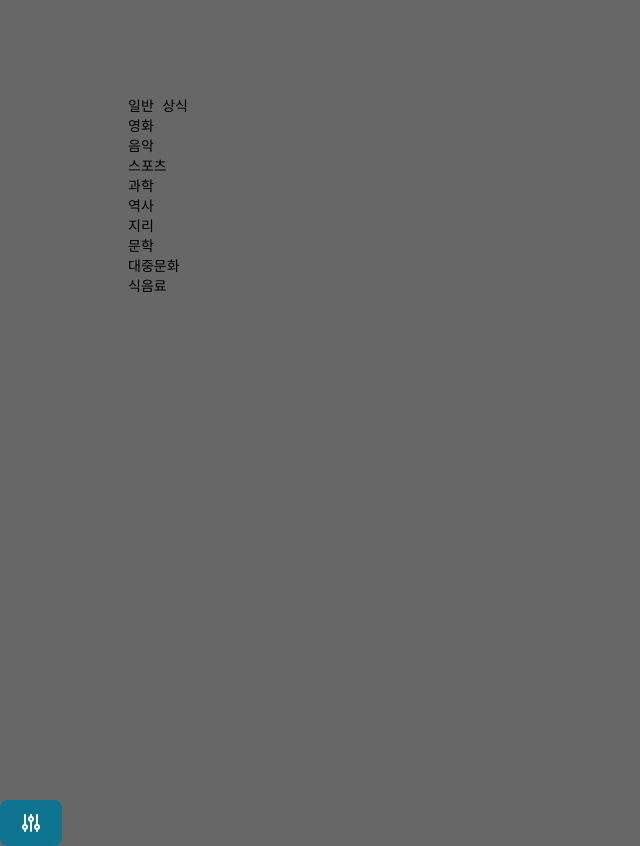
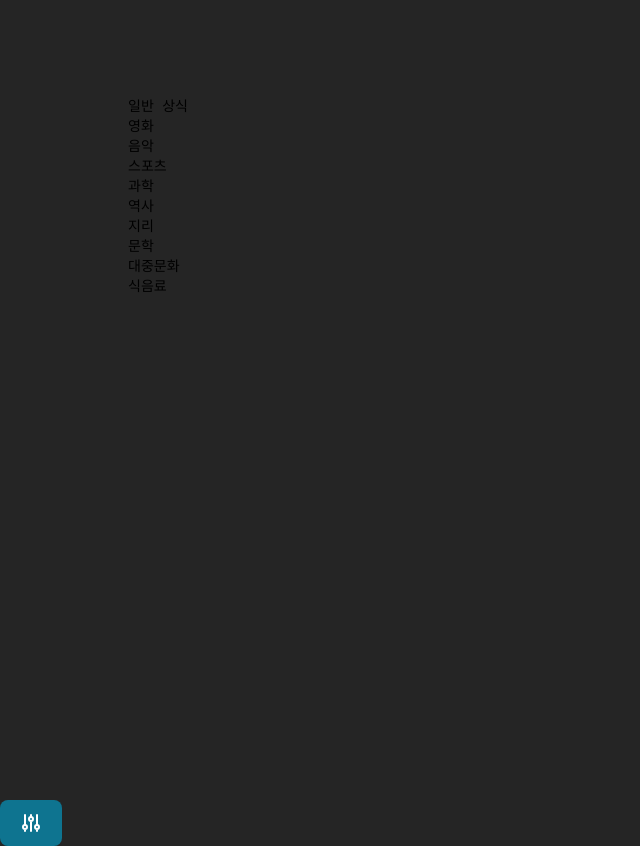
Before and after one commit to divakaivan/korean-quiz-game, a Next.js app: page / in a window 1280 px wide. Shown: the whole page, without its empty margins (0-640 px from the left). Built offline with nearby package versions, Linux system fonts and the light colour scheme.

Commit message:
change colour

```diff
--- a/src/app/globals.css
+++ b/src/app/globals.css
@@ -18,5 +18,5 @@
 
 body {
   color: rgb(var(--foreground-rgb));
-  background: rgba(0, 0, 0, 0.596)
+  background: rgba(0, 0, 0, 0.856)
 }
```
